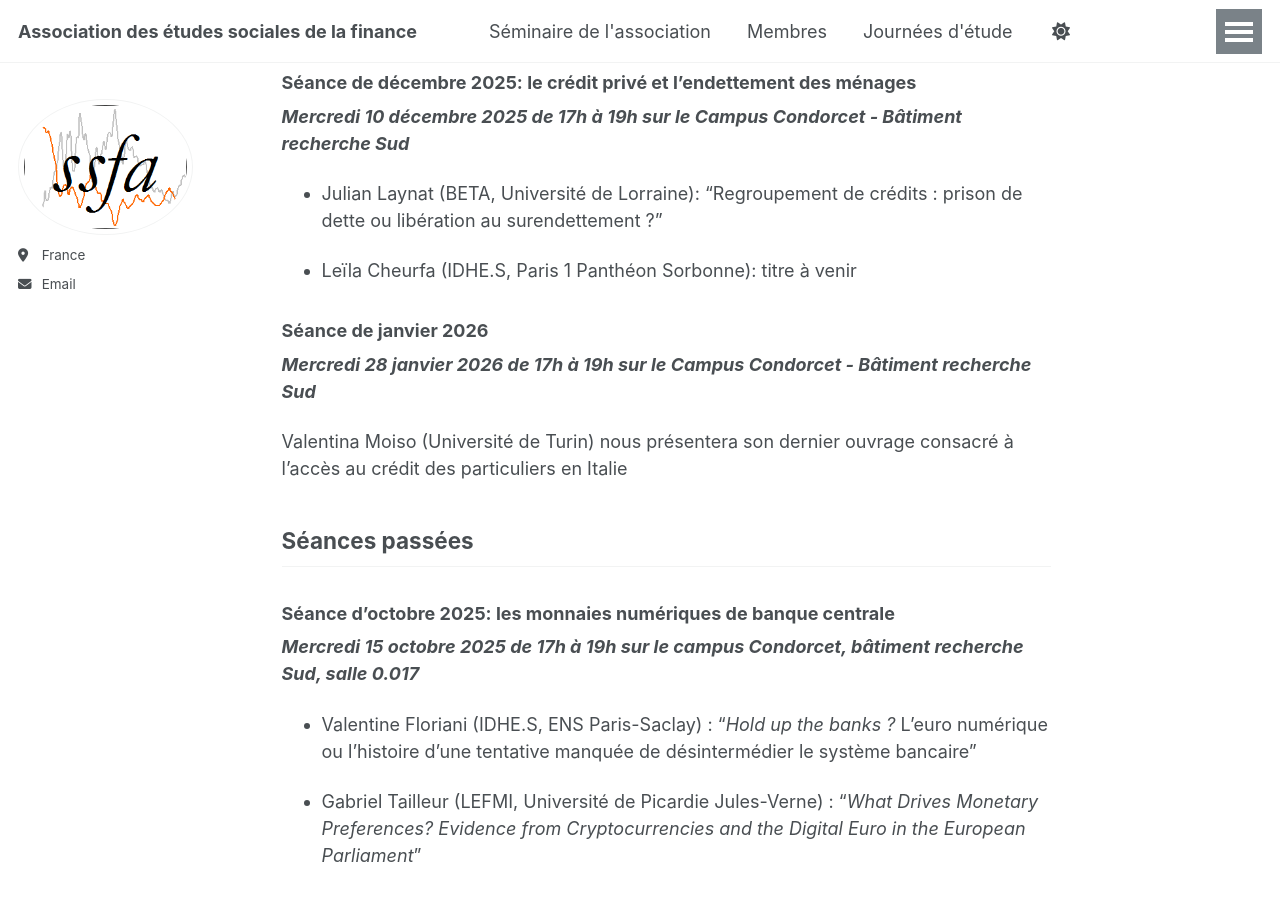
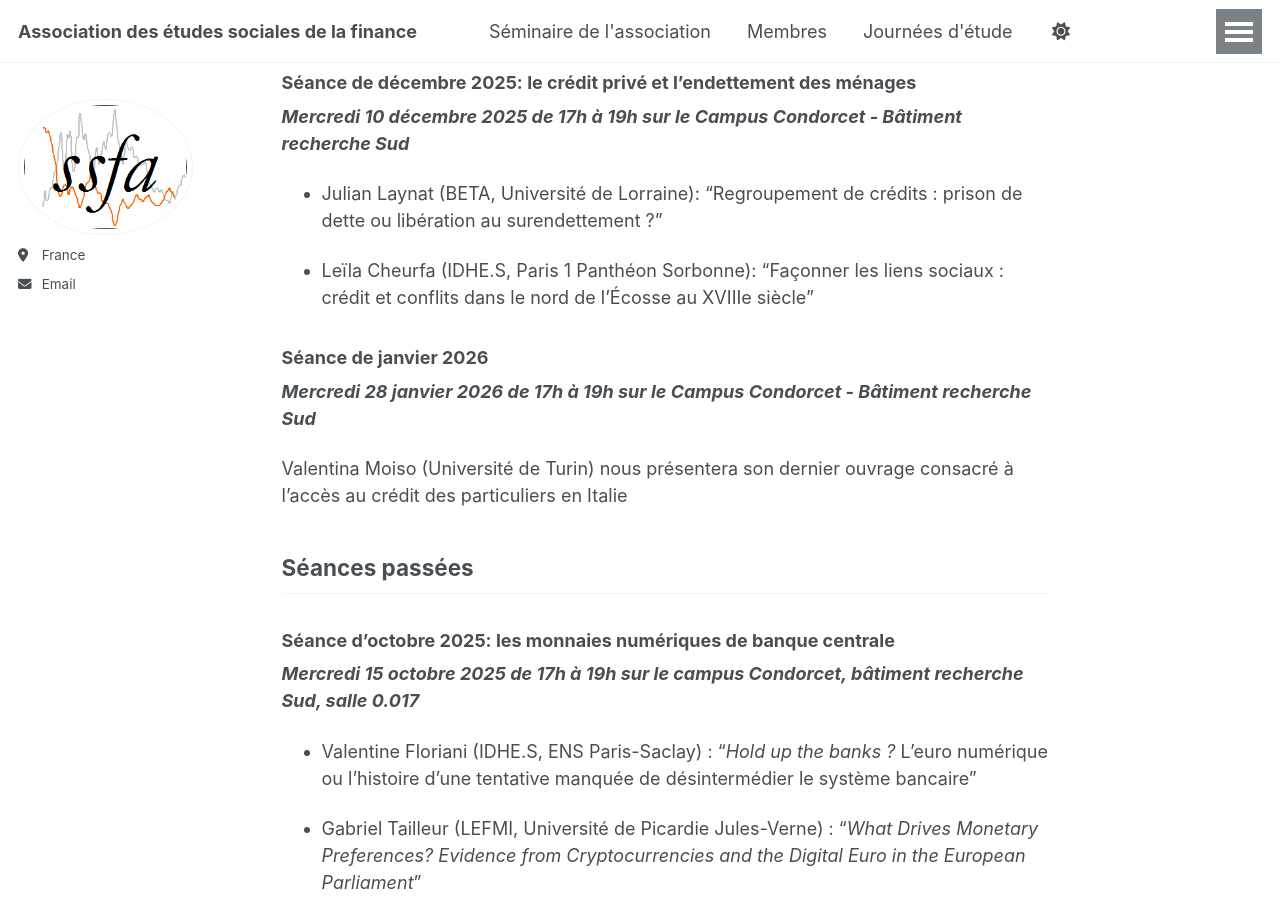
Before and after one commit to ssfa-aesf/ssfa-aesf.github.io, a Jekyll site: the page built from _pages/seminaire.md, in a window 1280 px wide and 900 px high, scrolled down 622 px. Built offline with Jekyll 4.4.1, drawn with Linux system fonts in a browser that asks for light colours.

Commit message:
Update seminaire.md

```diff
--- a/_pages/seminaire.md
+++ b/_pages/seminaire.md
@@ -26,7 +26,7 @@ _**Mercredi 10 décembre 2025 de 17h à 19h sur le Campus Condorcet - Bâtiment
 
 - Julian Laynat (BETA, Université de Lorraine): "Regroupement de crédits : prison de dette ou libération au surendettement ?"
 
-- Leïla Cheurfa (IDHE.S, Paris 1 Panthéon Sorbonne): titre à venir
+- Leïla Cheurfa (IDHE.S, Paris 1 Panthéon Sorbonne): "Façonner les liens sociaux : crédit et conflits dans le nord de l’Écosse au XVIIIe siècle"
 
 
 ### Séance de janvier 2026
```
